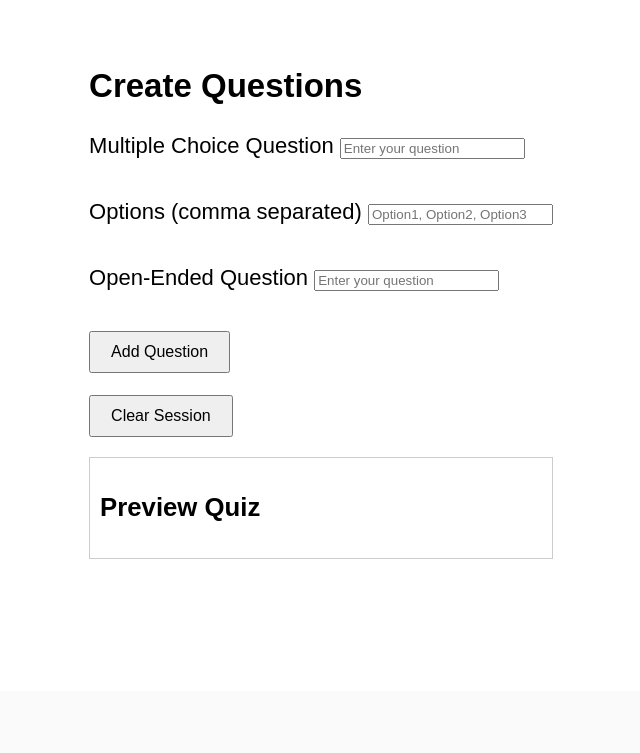
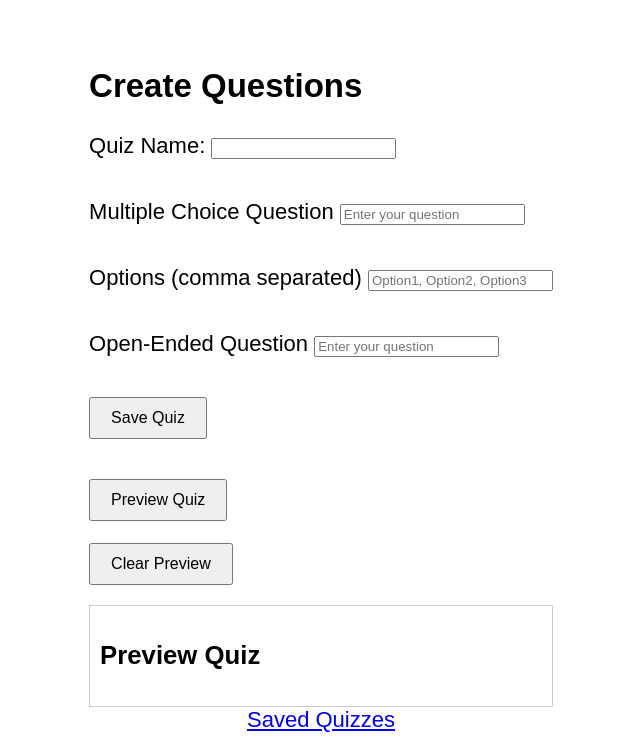
Before and after one commit to Cristian5505/StudyGroupApp, a Flask app: page /mkquiz in a window 1280 px wide. Shown: the part 109-862 px from the top of the page, without its empty margins (319-959 px from the left). Before the commit the page ends 668 px from the top, so only its background shows below. Run offline with Flask 3, Linux system fonts and the light colour scheme.

Commit message:
db functionality

```diff
--- a/app/__init__.py
+++ b/app/__init__.py
@@ -10,7 +10,7 @@ DB_NAME = environ.get('SQLITE_DB')
 basedir = os.path.abspath(os.path.dirname(__file__))
 app = Flask(__name__)
 app.config['SECRET_KEY'] = 'StudyGroupApp'
-app.config['SQLALCHEMY_DATABASE_URI'] = 'sqlite:///' + os.path.join(basedir, 'data.db')
+app.config['SQLALCHEMY_DATABASE_URI'] = 'postgresql://studygroupapp1:csc400group7601@34.122.49.28:5432/StudyGroup'
 app.config["SQLALCHEMY_TRACK_MODIFICATIONS"]= True
 db = SQLAlchemy(app)
 
--- a/app/routes.py
+++ b/app/routes.py
@@ -6,6 +6,10 @@ from flask_login import FlaskLoginClient, LoginManager, login_user, logout_user,
 from werkzeug.security import generate_password_hash, check_password_hash
 import sys
 from app import *
+from sqlalchemy import text
+import json
+import os
+from flask import send_from_directory
 
 @app.route('/')
 def home():
@@ -41,6 +45,14 @@ def group(group_id):
     messages = Message.query.filter_by(group_id=group.id).order_by(Message.time.desc()).all()
     return render_template('group.html', group=group, messages=messages, form=form)
 
+@app.route('/test_db')
+def test_db():
+    try:
+        result = db.session.execute(text("SELECT VERSION();")).fetchone()
+        return f"Database Connected! Version: {result[0]}"
+    except Exception as e:
+        return f"Database Connection Error: {e}"
+
 @app.route('/mkquiz', methods=['GET', 'POST'])
 def mkquiz():
     if request.method == 'POST':
@@ -63,9 +75,55 @@ def mkquiz():
             })
 
         session['questions'] = questions
-        return redirect(url_for('mkquiz'))
+        if 'action' in request.form:
+               action = request.form['action']
+               if action == 'save' and request.form.get('quizName'):
+                   return redirect(url_for('save_quiz', quiz_name=request.form.get('quizName')))
 
     return render_template('mkquiz.html', questions=session.get('questions', []))
+
+@app.route('/save_quiz/<quiz_name>', methods=['GET'])
+@login_required
+def save_quiz(quiz_name):
+    questions = session.get('questions', [])
+    if questions:
+        new_quiz = Quiz(name=quiz_name, questions=json.dumps(questions), owner_id=current_user.id)  # Set owner_id
+        db.session.add(new_quiz)
+        db.session.commit()
+        session.pop('questions', None)
+        flash('Quiz saved successfully!')
+    else:
+        flash('No questions to save!')
+    return redirect(url_for('mkquiz'))
+
+
+
+@app.route('/view_quizzes')
+@login_required
+def view_quizzes():
+       quizzes = Quiz.query.filter_by(owner_id=current_user.id).all()  # Filter by owner_id
+       return render_template('view_quiz.html', quizzes=quizzes)
+
+@app.route('/download_quiz/<int:quiz_id>')
+@login_required
+def download_quiz(quiz_id):
+    quiz = Quiz.query.get_or_404(quiz_id)
+    questions = json.loads(quiz.questions)
+
+    downloads_folder = os.path.join(app.root_path, 'downloads')
+    os.makedirs(downloads_folder, exist_ok=True)
+    file_path = os.path.join(downloads_folder, f'{quiz.name}.txt')
+
+    with open(file_path, 'w') as f:  # Open in write mode ('w')
+        f.write(f"Quiz: {quiz.name}\n\n")
+        for i, question in enumerate(questions, 1):  # Start numbering from 1
+            f.write(f"Question {i}: {question['question']}\n")
+            if 'options' in question:
+                f.write("Options:\n" + "\n".join([f"- {option}" for option in question['options']]) + "\n")
+            f.write("\n")
+
+    return send_from_directory(downloads_folder, f'{quiz.name}.txt', as_attachment=True)
+
 
 @app.route('/clear_session', methods=['POST'])
 def clear_session():
--- a/app/templates/mkquiz.html
+++ b/app/templates/mkquiz.html
@@ -4,6 +4,10 @@
         <div class="tab-pane fade show active" id="tab1">
             <h2>Create Questions</h2>
             <form method="POST" action="/mkquiz">
+                <div class="mb-3">
+                    <label for="quizName" class="form-label">Quiz Name:</label>
+                    <input type="text" class="form-control" id="quizName" name="quizName" required>
+                </div>
                 <div class="mb-3">
                     <label for="mcQuestion" class="form-label">Multiple Choice Question</label>
                     <input type="text" class="form-control" id="mcQuestion" name="mcQuestion" placeholder="Enter your question">
@@ -16,10 +20,11 @@
                     <label for="openEndedQuestion" class="form-label">Open-Ended Question</label>
                     <input type="text" class="form-control" id="openEndedQuestion" name="openEndedQuestion" placeholder="Enter your question">
                 </div>
-                <button type="submit" class="btn btn-primary">Add Question</button>
+                <button type="submit" class="btn btn-primary" name="action" value="save">Save Quiz</button>
+                <button type="submit" class="btn btn-secondary" name="action" value="preview">Preview Quiz</button>
             </form>
             <form method="POST" action="/clear_session" style="display:inline;">
-                <button type="submit" class="btn btn-danger">Clear Session</button>
+                <button type="submit" class="btn btn-danger">Clear Preview</button>
             </form>
 
             <div class="preview">
@@ -38,4 +43,5 @@
             </div>
         </div>
     </div>
+    <a href="{{ url_for('view_quizzes') }}" class="btn btn-info" role="button">Saved Quizzes</a>
 {% endblock %}
```
Also changed, not shown: app/downloads/first.txt (added, +15 -0 lines), app/downloads/hector.txt (added, +7 -0 lines), app/downloads/test.txt (added, +9 -0 lines), app/downloads/test1.txt (added, +9 -0 lines), app/models.py (+10 -3 lines), app/templates/view_quiz.html (added, +10 -0 lines).
